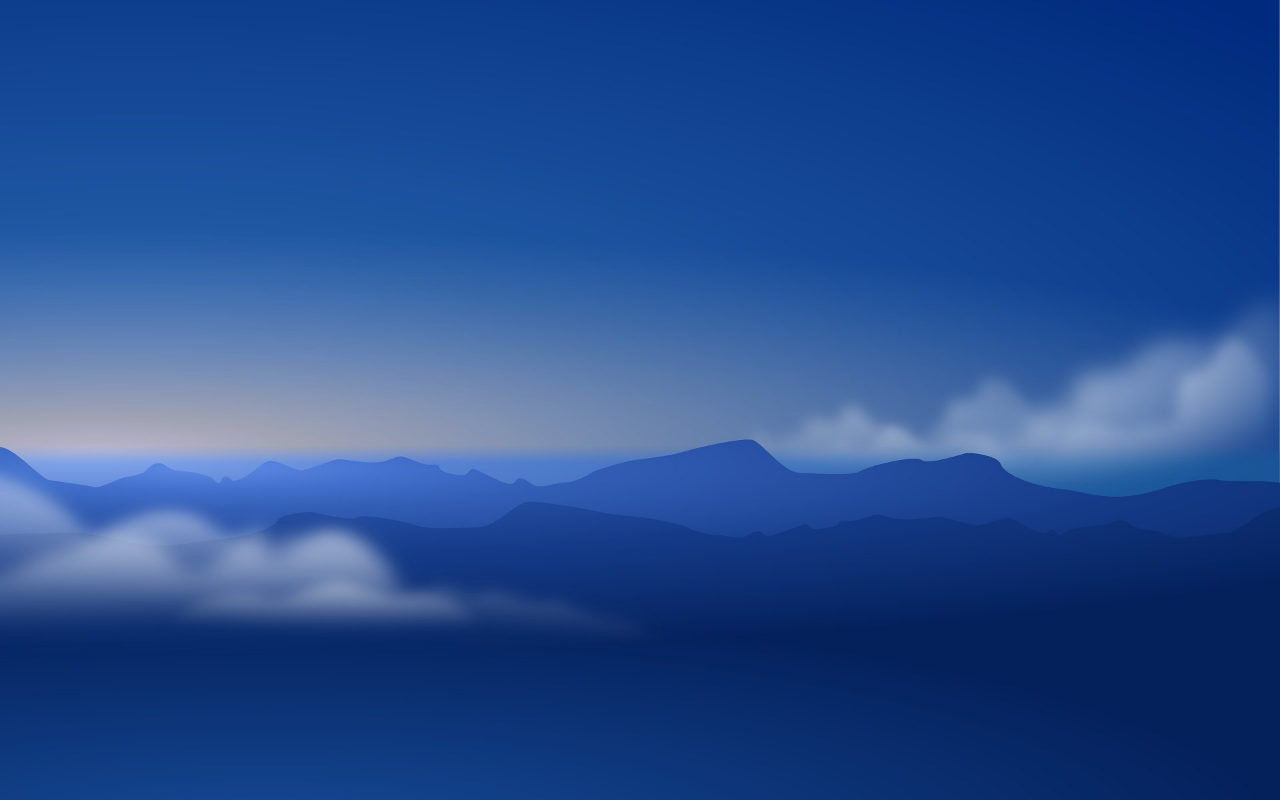
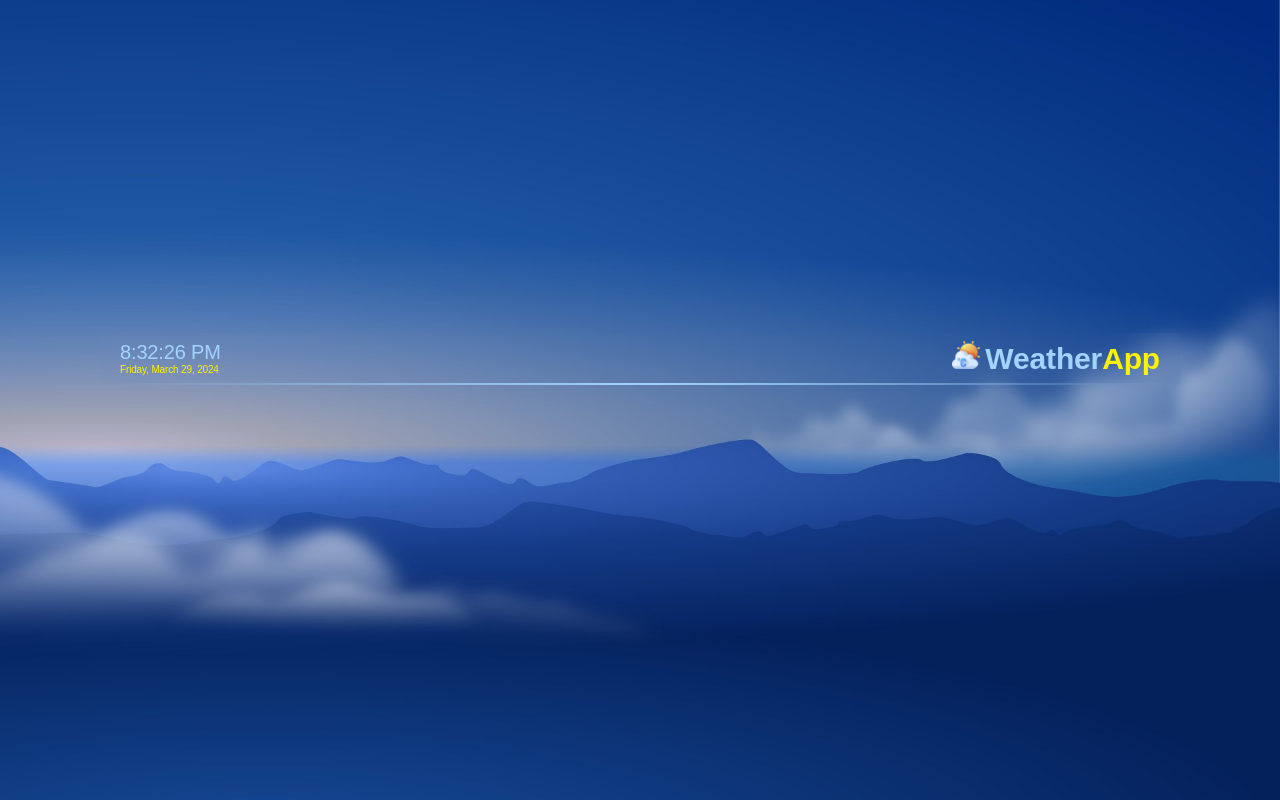
Before and after one commit to MythosOne/weather-app, a React (Create React App) app: page / in a window 1280 px wide. Built offline with nearby package versions, Linux system fonts and the light colour scheme; no server answers.

Commit message:
Correct loading app and error browser

```diff
--- a/src/components/App/App.jsx
+++ b/src/components/App/App.jsx
@@ -17,25 +17,19 @@ function App() {
 
   const [isConfirmed, setIsConfirmed] = useState(false);
 
-  // const handleConfirmation = () => {
-  //   setIsConfirmed(true);
-  // };
+  useEffect(() => {
+    setIsLoading(true);
 
-  useEffect(() => {
     const handleSuccess = position => {
       const { latitude, longitude } = position.coords;
       setLocation({ latitude, longitude });
     };
 
     const handleError = () => {
-      setIsLoading(true);
-
       alert('Please, enable geolocation in your browser');
       console.log('Error geolocation data');
 
       setLocation({ ...location, latitude: -1, longitude: -1 });
-      // handleConfirmation();
-      setIsLoading(false);
     };
 
     if ('geolocation' in navigator) {
@@ -54,18 +48,17 @@ function App() {
 
   return (
     <>
-      <Container className={showComponent ? 'active' : 'exit-active'}>
       {isConfirmed && (
         <>
           {location && (
             <>
-              <Header isOpen={isOpen} setIsOpen={setIsOpen}/>
+              <Header isOpen={isOpen} setIsOpen={setIsOpen} />
+              <div id="mobile-portal"></div>
             </>
           )}
-
+          <Container className={showComponent ? 'active' : 'exit-active'}>
             {location && (
               <>
-              <div id="mobile-portal"></div>
                 <Homepage
                   location={location}
                   isOpen={isOpen}
@@ -74,9 +67,9 @@ function App() {
                 <Footer />
               </>
             )}
+          </Container>
         </>
       )}
-      </Container>
       {isLoading && <Loader />}
     </>
   );
--- a/src/components/App/App.styled.js
+++ b/src/components/App/App.styled.js
@@ -9,7 +9,7 @@ export const Container = styled.div`
     transform: translateX(0);
     transition: opacity 300ms, transform 300ms;
   }
-  /* !!!!!! No work */
+
   &.exit-active {
     opacity: 0;
     transform: scale(0.9);
--- a/src/components/WeatherCity/WeatherCity.jsx
+++ b/src/components/WeatherCity/WeatherCity.jsx
@@ -30,10 +30,8 @@ export const WeatherCity = ({
 }) => {
   const [searchCity, setSearchCity] = useState('');
   const [isLoading, setIsLoading] = useState(false);
-  // const [offset, setOffset] = useState(-100);
   const [onCloseBtn, setOnCloseBtn] = useState(false);
-  const [cityId, setCityId] = useState(0);
-
+  const [, setCityId] = useState(0);
   const { weatherCities, setWeatherCities } = useContext(HomePageContext);
   const [windowWidth, setWindowWidth] = useState(window.innerWidth);
 
@@ -44,12 +42,6 @@ export const WeatherCity = ({
   }, []);
 
   const mobilePortal = document.getElementById('mobile-portal');
-
-  // useEffect(() => {
-  //   if (isOpen) {
-  //     return setOffset(0);
-  //   }
-  // }, [isOpen]);
 
   useEffect(() => {
     if (searchCity.trim() === '') {
--- a/src/index.css
+++ b/src/index.css
@@ -63,4 +63,8 @@ html {
 
 div {
   scroll-margin-top: 70px;
+
+  -webkit-user-select: none; /* Safari */
+  -ms-user-select: none; /* IE 10 and IE 11 */
+  user-select: none; /* Standard syntax */
 }
```
Also changed, not shown: 2 other files (tests, documents, lock files or other folders). Lines whose indentation alone changed are shown as unchanged.
